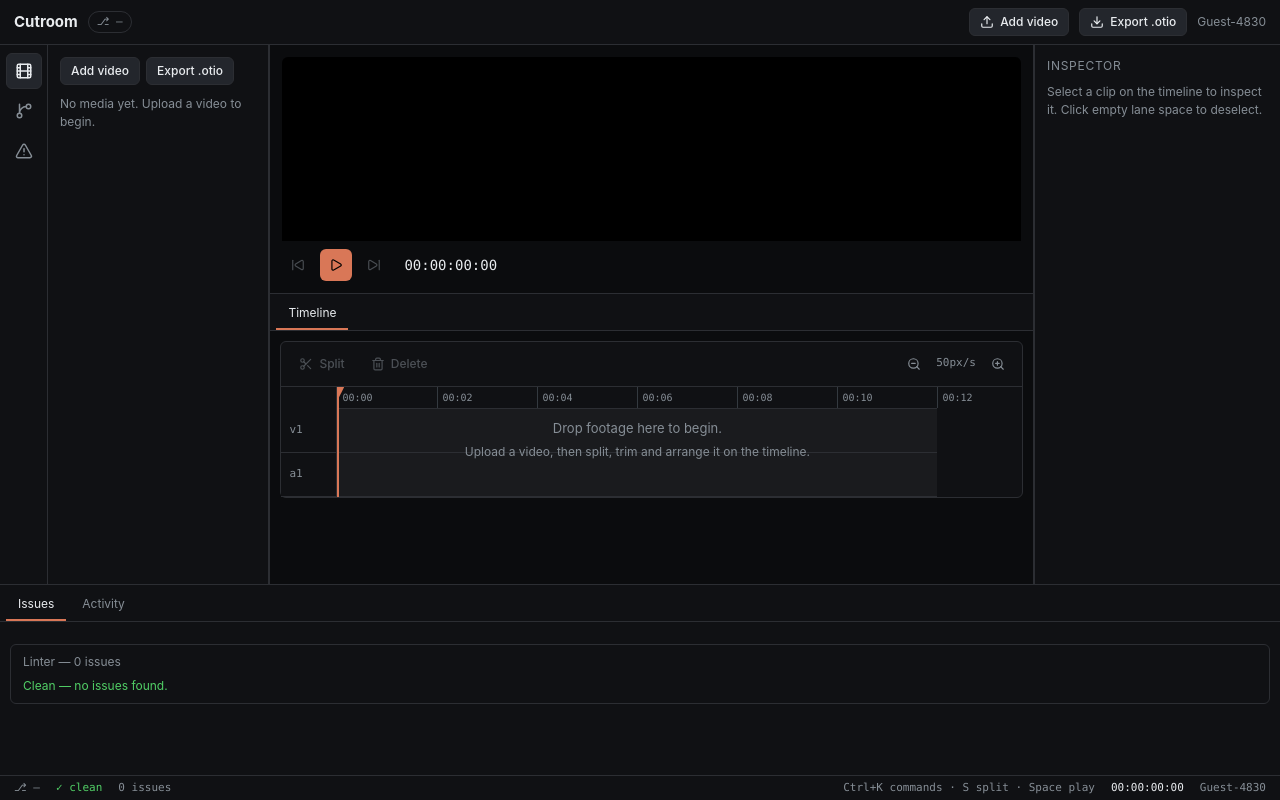
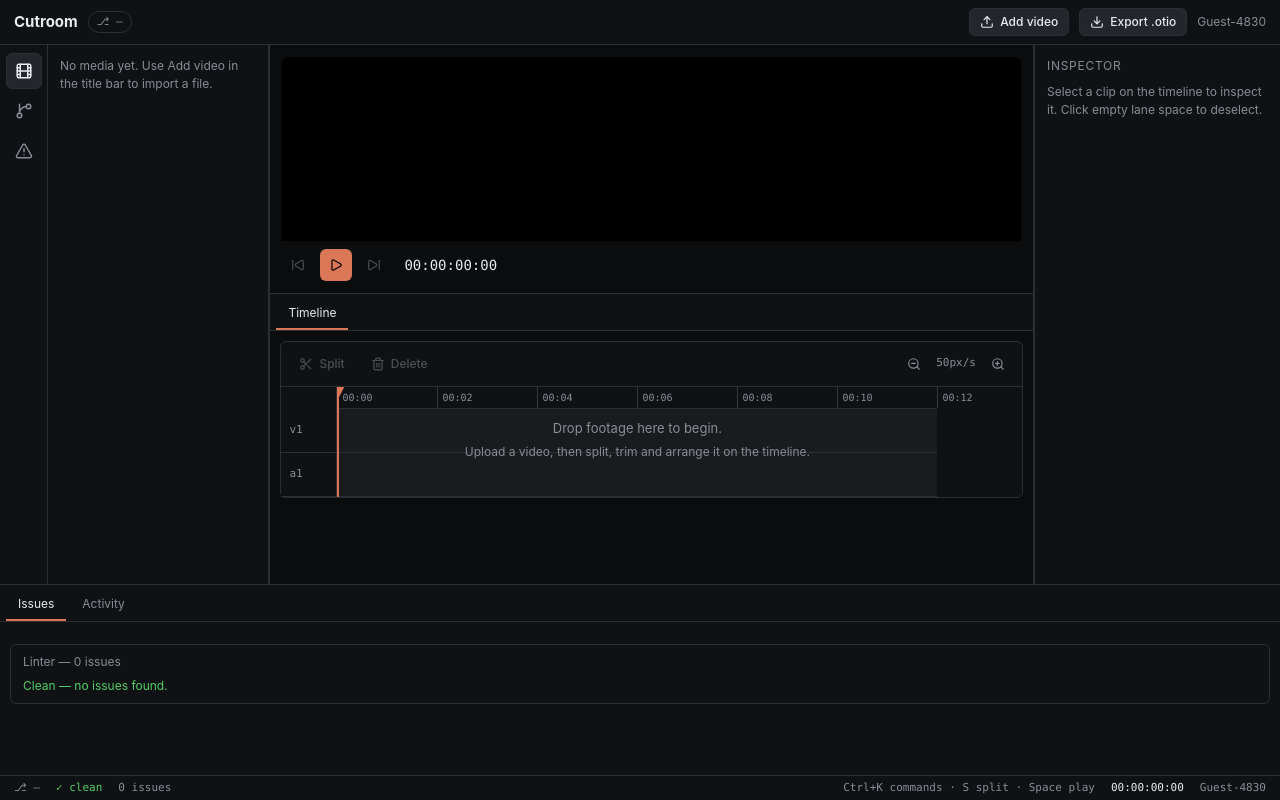
Before and after one commit to ShivamChavan01/cutroom, a React (Vite) app in the folder apps/web/: page / in a window 1280 px wide. Built offline with nearby package versions, Linux system fonts and the light colour scheme.

Commit message:
web: drop duplicated upload/export actions from Media panel, dark scrollbars

```diff
--- a/apps/web/src/components/SidePanel.tsx
+++ b/apps/web/src/components/SidePanel.tsx
@@ -1,4 +1,3 @@
-import { UploadButton, ExportOitioButton } from "./UploadButton";
 import { VersionControl } from "./VersionControl";
 import { DiagnosticsPanel } from "./DiagnosticsPanel";
 import { useEditorStore } from "../store";
@@ -11,13 +10,9 @@ function MediaPanel() {
   const entries = Object.values(assets);
   return (
     <div style={{ display: "flex", flexDirection: "column", gap: 10 }}>
-      <div style={{ display: "flex", gap: 6, flexWrap: "wrap" }}>
-        <UploadButton />
-        <ExportOitioButton />
-      </div>
       {entries.length === 0 ? (
         <p style={{ fontSize: 12, color: "#868e96", margin: 0 }}>
-          No media yet. Upload a video to begin.
+          No media yet. Use Add video in the title bar to import a file.
         </p>
       ) : (
         <ul style={{ listStyle: "none", margin: 0, padding: 0 }}>
--- a/apps/web/src/index.css
+++ b/apps/web/src/index.css
@@ -22,3 +22,30 @@ body {
   color: var(--color-foreground);
   color-scheme: dark;
 }
+
+/* Dark scrollbars: the default light track is jarring on near-black. */
+* {
+  scrollbar-color: #3a3f47 transparent;
+  scrollbar-width: thin;
+}
+
+*::-webkit-scrollbar {
+  width: 10px;
+  height: 10px;
+}
+
+*::-webkit-scrollbar-track {
+  background: transparent;
+}
+
+*::-webkit-scrollbar-thumb {
+  background: #3a3f47;
+  border: 2px solid transparent;
+  background-clip: content-box;
+  border-radius: 6px;
+}
+
+*::-webkit-scrollbar-thumb:hover {
+  background: #4b525c;
+  background-clip: content-box;
+}
```
